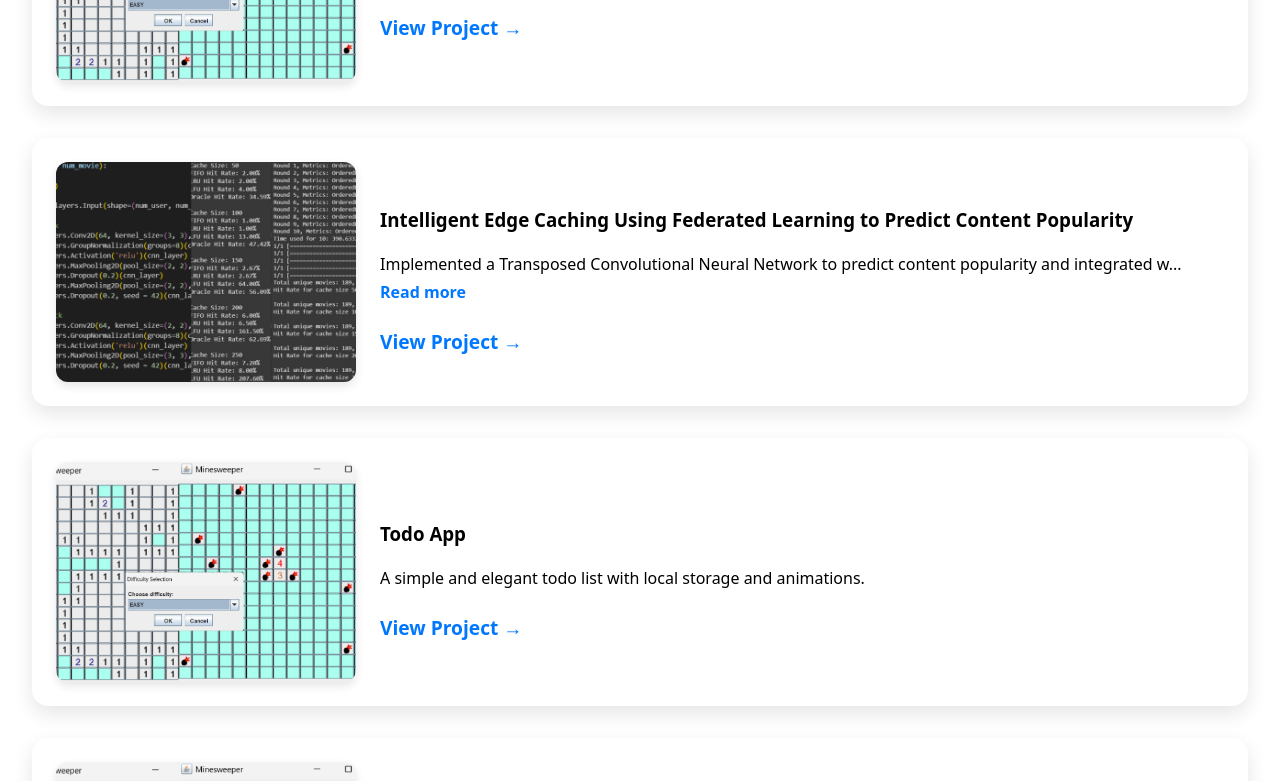
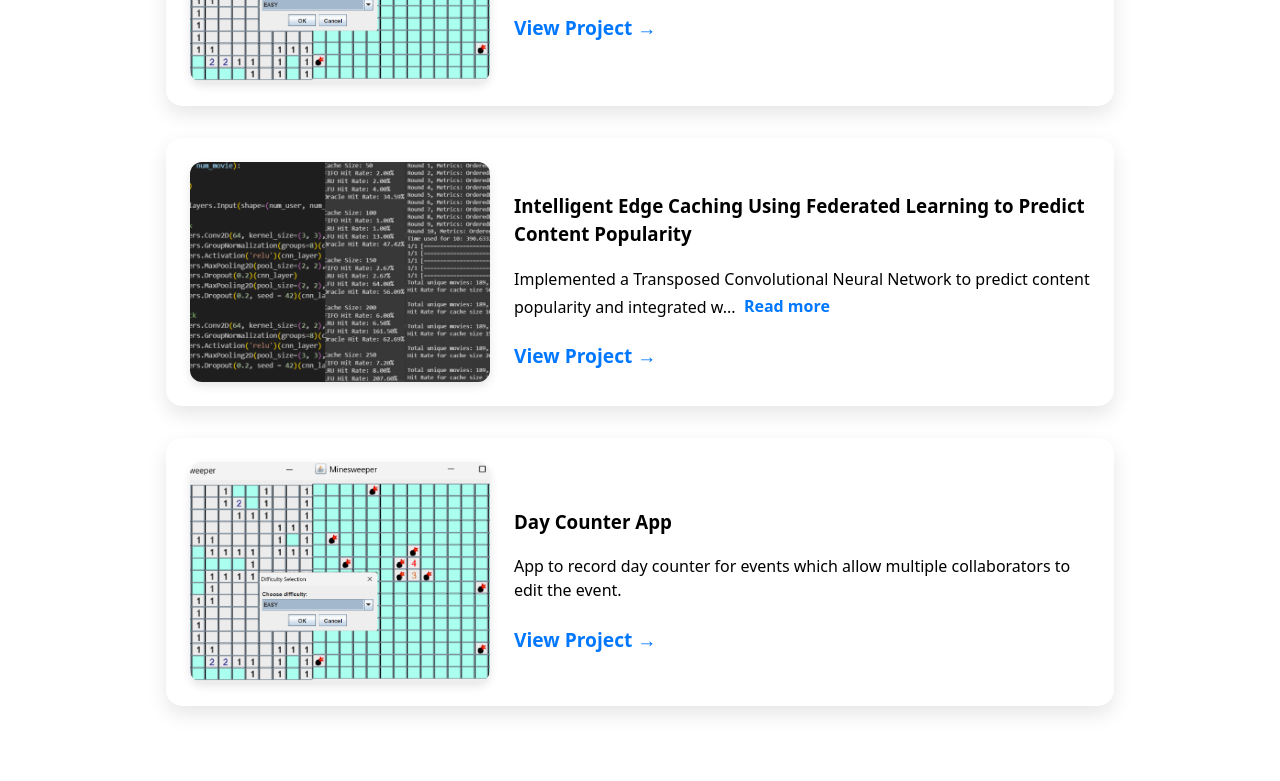
Before and after one commit to JC1201/my-portfolio, a React (Vite) app: page / in a window 1280 px wide. Shown: the part 3160-3941 px from the top of the page. Built offline with nearby package versions, Linux system fonts and the light colour scheme.

Commit message:
Refactor project component: update project details and adjust styles for improved user experience

```diff
--- a/src/components/project/project.css
+++ b/src/components/project/project.css
@@ -21,7 +21,7 @@
   padding: 1.5rem;
   box-shadow: 0 8px 20px rgba(0,0,0,0.1);
   transition: transform 0.3s ease;
-  /* max-width: 1000px; */
+  max-width: 900px;
 }
 
 .project-img {
@@ -60,7 +60,7 @@
 }
 
 .read-more-btn:hover {
-  color: #0056cc;
+  background-color: white;
   text-decoration: underline;
 }
 
--- a/src/components/project/project.jsx
+++ b/src/components/project/project.jsx
@@ -18,17 +18,23 @@ const projects = [
     link: "https://github.com/JC1201/Intelligent-Edge-Caching-Using-Federated-Learning-to-Predict-Content-Popularity"
   },
   {
-    title: "Todo App",
-    description: "A simple and elegant todo list with local storage and animations.",
+    title: "Day Counter App",
+    description: "App to record day counter for events which allow multiple collaborators to edit the event.",
     image: bombsweeper,
     link: "https://github.com/yourname/todo-app"
   },
-  {
-    title: "Weather App",
-    description: "Fetches live weather data using OpenWeather API.",
-    image: bombsweeper,
-    link: "https://github.com/yourname/weather-app"
-  }
+  // {
+  //   title: "Todo App",
+  //   description: "A simple and elegant todo list with local storage and animations.",
+  //   image: bombsweeper,
+  //   link: "https://github.com/yourname/todo-app"
+  // },
+  // {
+  //   title: "Weather App",
+  //   description: "Fetches live weather data using OpenWeather API.",
+  //   image: bombsweeper,
+  //   link: "https://github.com/yourname/weather-app"
+  // }
 ];
 
 const isMobile = window.innerWidth <= 600;
```
